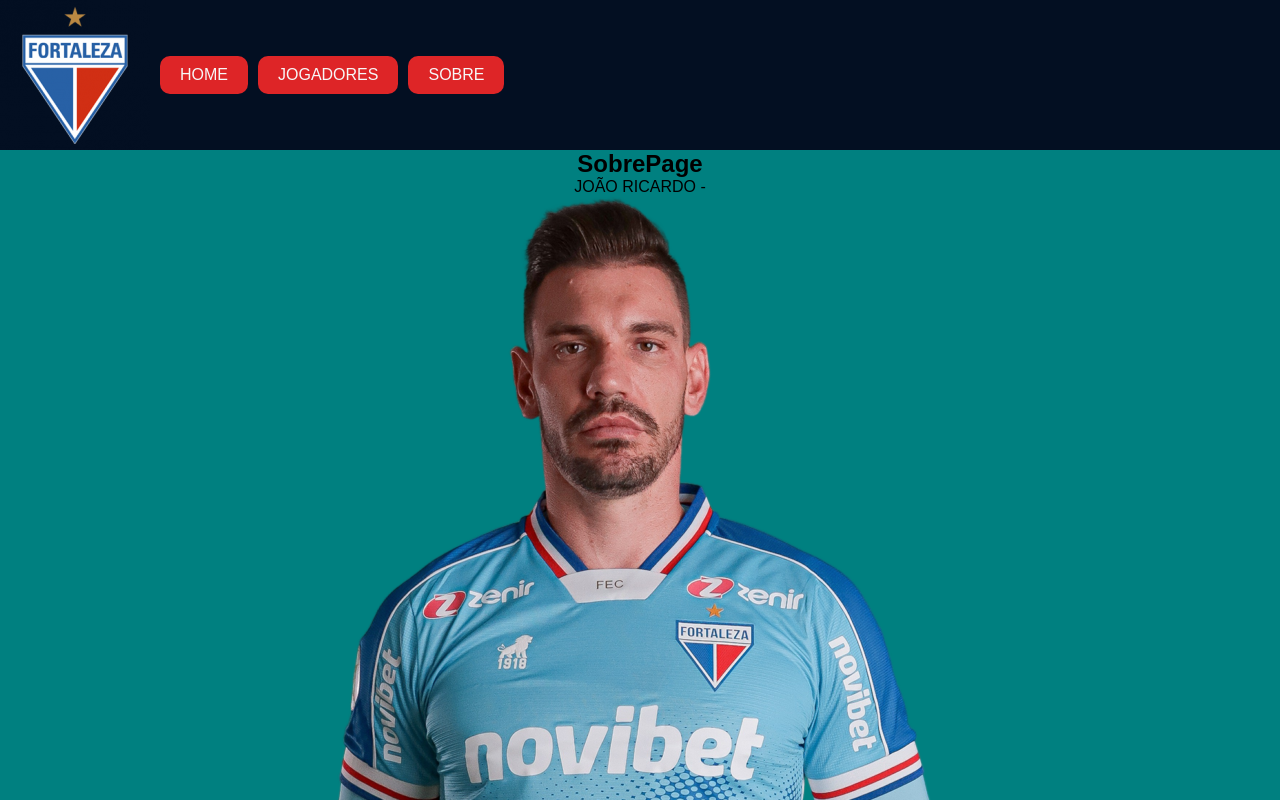
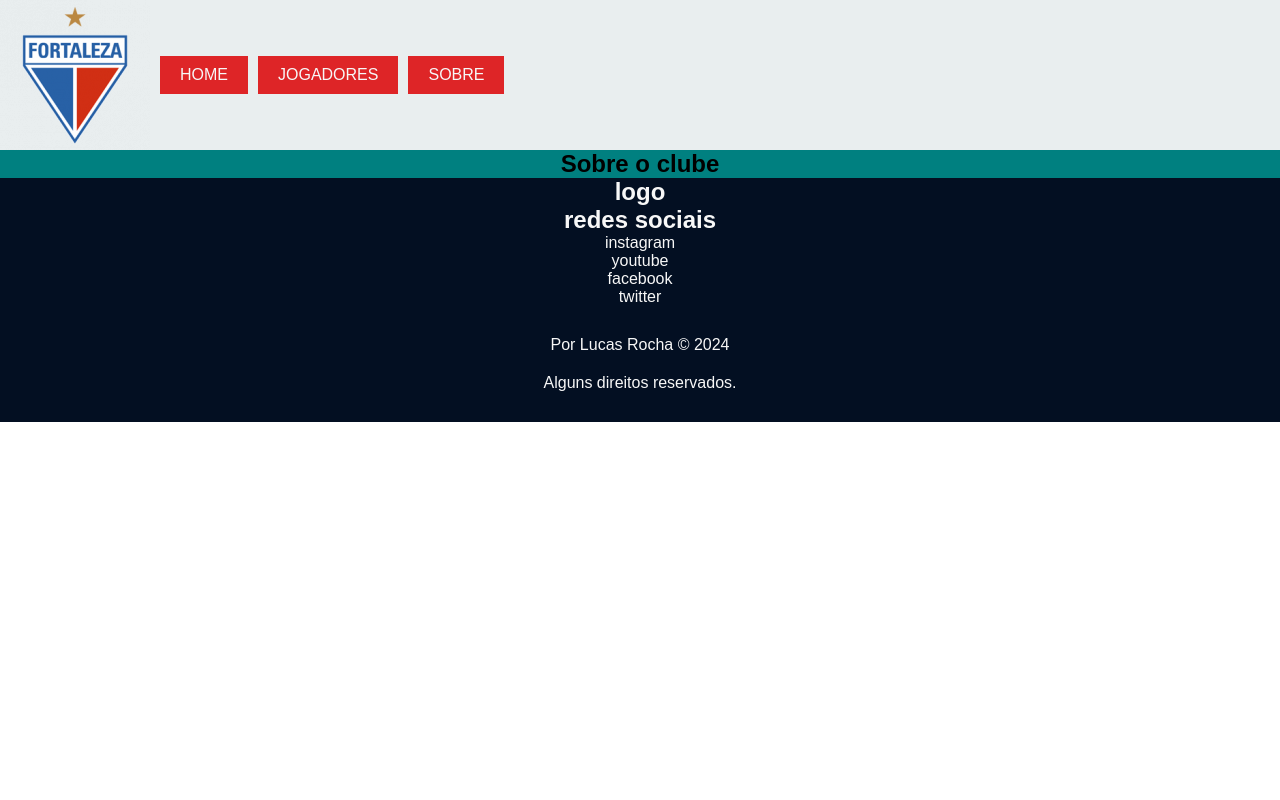
Before and after one commit to lucasrochabz/fec-2024, a React (Vite) app: page /sobre in a window 1280 px wide. Shown: the top 800 px of the page. Built offline with nearby package versions, Linux system fonts and the light colour scheme.

Commit message:
Add navegação interna

```diff
--- a/jogadores.json
+++ b/jogadores.json
@@ -1,93 +1,106 @@
-
 [
   {
     "id": 1,
-    "nome": "JOÃO RICARDO",
+    "nome": "João Ricardo",
     "numero": 1,
     "posicao": "Goleiro",
     "imgSrc": "src/assets/imagens/joao-ricardo.png"
   },
   {
     "id": 2,
-    "nome": "MAURÍCIO KOZLINSKI",
+    "nome": "Santos",
+    "numero": 23,
+    "posicao": "Goleiro",
+    "imgSrc": null
+  },
+  {
+    "id": 3,
+    "nome": "Maurício Kozlinski",
     "numero": 30,
     "posicao": "Goleiro",
     "imgSrc": "src/assets/imagens/mauricio-kozlinski.png"
   },
   {
-    "id": 3,
-    "nome": "BRUNO GUIMARÃES",
+    "id": 4,
+    "nome": "Bruno Guimarães",
     "numero": null,
     "posicao": "Goleiro",
     "imgSrc": "src/assets/imagens/bruno-guimaraes.png"
   },
   {
-    "id": 4,
-    "nome": "TINGA",
+    "id": 5,
+    "nome": "Tinga",
     "numero": 2,
     "posicao": "Lateral-direito",
     "imgSrc": "src/assets/imagens/tinga.png"
   },
   {
-    "id": 5,
-    "nome": "DUDU",
+    "id": 6,
+    "nome": "Dudu",
     "numero": 20,
     "posicao": "Lateral-direito",
     "imgSrc": "src/assets/imagens/dudu.png"
   },
   {
-    "id": 6,
-    "nome": "GONZALO ESCOBAR",
+    "id": 7,
+    "nome": "Gonzalo Escobar",
     "numero": 33,
     "posicao": "Lateral-esquerdo",
     "imgSrc": "src/assets/imagens/gonzalo-escobar.png"
   },
   {
-    "id": 7,
-    "nome": "BRUNO PACHECO",
+    "id": 8,
+    "nome": "Bruno Pacheco",
     "numero": 6,
     "posicao": "Lateral-esquerdo",
     "imgSrc": "src/assets/imagens/bruno-pacheco.png"
   },
   {
-    "id": 8,
-    "nome": "MARCELO BENEVENUTO",
+    "id": 9,
+    "nome": "Marcelo Benevenuto",
     "numero": 5,
     "posicao": "Zagueiro",
     "imgSrc": "src/assets/imagens/marcelo-benevenuto.png"
   },
   {
-    "id": 9,
-    "nome": "TOBIAS FIGUEIREDO",
+    "id": 10,
+    "nome": "Tobias Figueiredo",
     "posicao": "Zagueiro",
     "imgSrc": "src/assets/imagens/tobias-figueiredo.png"
   },
   {
-    "id": 10,
-    "nome": "TITI",
+    "id": 11,
+    "nome": "Titi",
     "numero": 4,
     "posicao": "Zagueiro",
     "imgSrc": "src/assets/imagens/titi.png"
   },
   {
-    "id": 11,
-    "nome": "EMANUEL BRÍTEZ",
+    "id": 12,
+    "nome": "Emanuel Brítez",
     "numero": 19,
     "posicao": "Zagueiro",
     "imgSrc": "src/assets/imagens/emanuel-britez.png"
   },
   {
-    "id": 12,
-    "nome": "TOMÁS POCHETTINO",
+    "id": 13,
+    "nome": "Tomás Pochettino",
     "numero": 7,
     "posicao": "Meio-campista",
     "imgSrc": "src/assets/imagens/tomas-pochettino.png"
   },
   {
-    "id": 13,
-    "nome": "PEDRO AUGUSTO",
+    "id": 14,
+    "nome": "Pedro Augusto",
     "numero": 28,
     "posicao": "Volante",
     "imgSrc": "src/assets/imagens/pedro-augusto.png"
+  },
+  {
+    "id": 99,
+    "nome": "Kervin Andrade",
+    "numero": 99,
+    "posicao": "Meio-campista",
+    "imgSrc": "src/assets/imagens/kervin-andrade.png"
   }
 ]
--- a/src/components/Footer/Footer.css
+++ b/src/components/Footer/Footer.css
@@ -1,11 +1,10 @@
 .footer-content {
+  background-color: #030f22;
+  color: #f7f7f7;
   text-align: center;
 }
 
 .copy {
-  background-color: #030f22;
-  color: #f7f7f7;
-
   padding: 20px;
 }
 
--- a/src/components/Footer/Footer.jsx
+++ b/src/components/Footer/Footer.jsx
@@ -3,6 +3,12 @@ export const Footer = () => {
   return(
     <>
       <footer className="footer-content">
+        <h2>logo</h2>
+        <h2>redes sociais</h2>
+        <p>instagram</p>
+        <p>youtube</p>
+        <p>facebook</p>
+        <p>twitter</p>
         <div className="copy">
           <p>Por Lucas Rocha &copy; 2024</p>
           <p>Alguns direitos reservados.</p>
--- a/src/components/Header/Header.css
+++ b/src/components/Header/Header.css
@@ -1,5 +1,6 @@
 .header-content {
-  background-color: #030f22;
+  /* background-color: #030f22; */
+  background-color: #e9eeef;
   display: flex;
   gap: 10px;
 }
@@ -22,7 +23,8 @@
   color: #f7f7f7;
   text-transform: uppercase;
   padding: 10px 20px;
-  border-radius: 10px;
+  /* border: 2px solid #de2527; */
+  /* border-radius: 4px; */
 }
 
 .menu a:hover {
--- a/src/pages/HomePage/HomePage.jsx
+++ b/src/pages/HomePage/HomePage.jsx
@@ -7,9 +7,8 @@ export const HomePage = () => {
     <>
       <Header />
         <section class="home-content">
-          <h1>HomePage</h1>
-          <h1>Jogadores</h1>
-          <h1>Sobre</h1>
+          <h1>Patrocinadores 1</h1>
+          <h1>Patrocinadores 2</h1>
         </section>
       <Footer />
     </>
--- a/src/pages/JogadoresPage/JogadoresPage.jsx
+++ b/src/pages/JogadoresPage/JogadoresPage.jsx
@@ -15,14 +15,23 @@ export const JogadoresPage = () => {
   return(
     <>
       <Header />
+      <ul>
+        {jogadores.map(jogador => (
+          <li key={jogador.nome}>
+            <a href={`#jogador-${jogador.id}`}>{jogador.nome}</a>
+          </li>
+        ))}
+      </ul>
+
       <section className="jogadores-content">
 
           <div>
             {jogadores.map(jogador => (
               <>
                 <div className='jogadores'>
-                  <h2>{jogador.nome}</h2>
+                  <h2 id={`jogador-${jogador.id}`}>{jogador.nome}</h2>
                   <p>{jogador.posicao}</p>
+                  <p>{jogador.numero}</p>
                   <div className="img" key={jogador.id}>
                     <img src={jogador.imgSrc} alt="" />
                   </div>
--- a/src/pages/SobrePage/SobrePage.jsx
+++ b/src/pages/SobrePage/SobrePage.jsx
@@ -16,14 +16,7 @@ export const SobrePage = () => {
     <>
       <Header />
       <section className="sobre-content">
-        <h1>SobrePage</h1>
-        <ul>
-          {jogadores.map(jogador => (
-            <li key={jogador.id}>
-              {jogador.nome} - <img src={jogador.imgSrc} alt="" />
-            </li>
-          ))}
-        </ul>
+        <h2>Sobre o clube</h2>
       </section>
       <Footer />
     </>
```
Also changed, not shown: src/assets/imagens/kervin-andrade.png (added).
